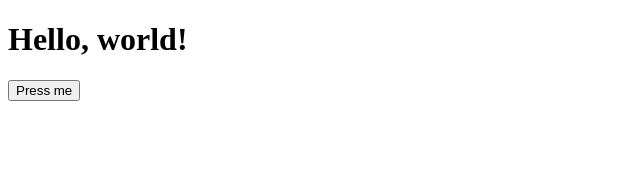
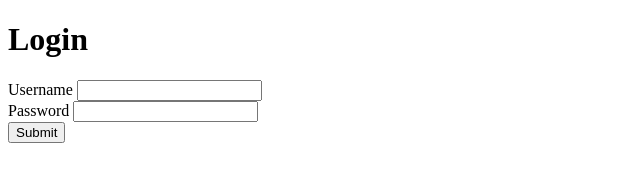
Before and after one commit to techwiz865/login-project, a plain HTML site: page index.html in a window 1280 px wide. Shown: the whole page, without its empty margins (0-640 px from the left). Drawn offline with Linux system fonts and the light colour scheme.

Commit message:
Added HTML

```diff
--- a/index.html
+++ b/index.html
@@ -3,12 +3,13 @@
 <head>
   <meta charset="UTF-8" />
   <meta name="viewport" content="width=device-width, initial-scale=1.0" />
-  <title>Hello World</title>
+  <title>Login Page</title>
   <link href='/style.css' rel='stylesheet'>
 </head>
 <body>
-  <h1>Hello, world!</h1>
-  <button onclick="console.log('hello');">Press me</button>
-  <script defer type="text/javascript" src="/main.js"></script>
+  <h1>Login</h1>
+    <label>Username <input id="username" type="text"></label><br>
+    <label>Password <input id="password" type="password"></label><br>
+    <input id="submit" type="submit" class="wombat">
 </body>
 </html>
```
